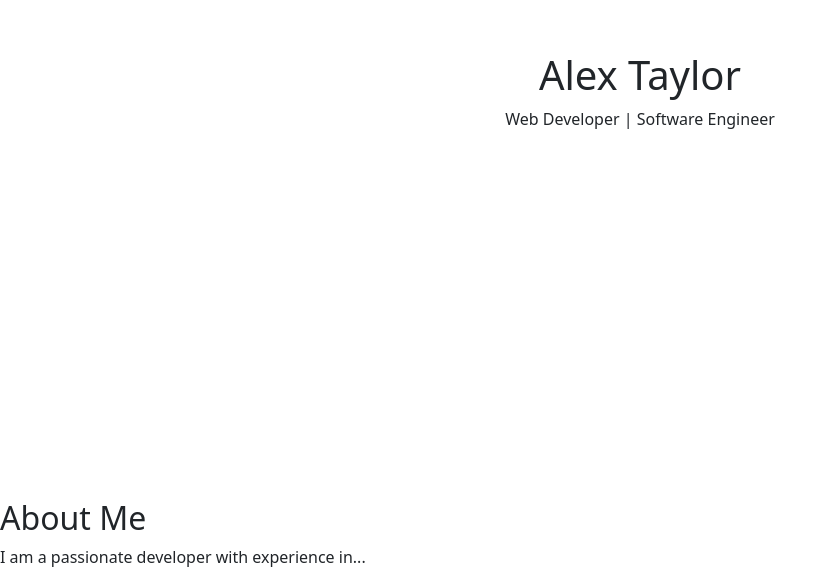
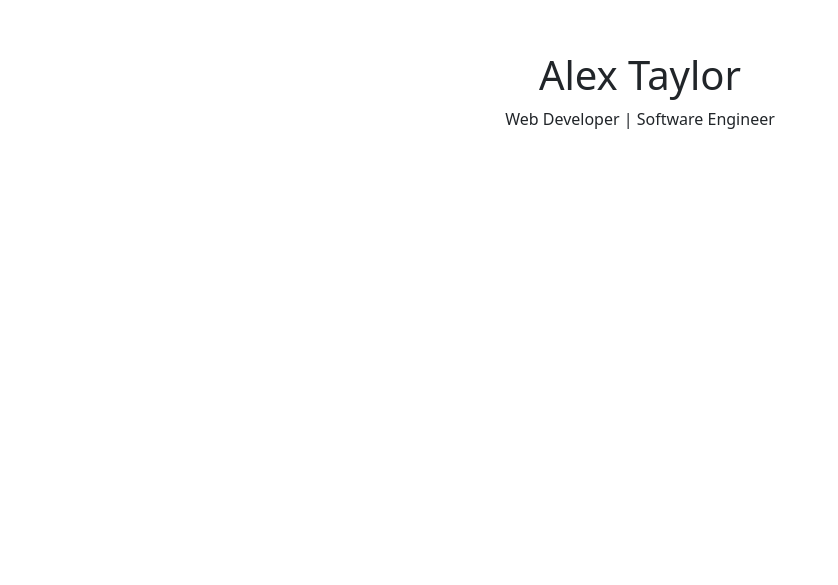
Before and after one commit to AlexETay7/MyPortfolio, a React (Vite) app: page / in a window 1280 px wide. Shown: the part 301-886 px from the top of the page, without its empty margins (0-838 px from the left). After the commit the page ends 800 px from the top, so only its background shows below. Built offline with nearby package versions, Linux system fonts and the light colour scheme.

Commit message:
centered text

```diff
--- a/src/App.tsx
+++ b/src/App.tsx
@@ -1,4 +1,3 @@
-import AboutMe from "./components/AboutMe";
 import "./styles/TitlePage.css";
 import TitlePage from "./components/TitlePage";
 
@@ -6,7 +5,6 @@ function App() {
   return (
     <div>
       <TitlePage />
-      <AboutMe />
     </div>
   );
 }
--- a/src/components/AboutMe.tsx
+++ /dev/null
@@ -1,11 +0,0 @@
-function AboutMe() {
-  return (
-    <section id="about" className="about-me">
-      {/* Your about me content goes here */}
-      <h2>About Me</h2>
-      <p>I am a passionate developer with experience in...</p>
-    </section>
-  );
-}
-
-export default AboutMe;
```
Also changed, not shown: src/components/MovingBackground.tsx (deleted, +0 -12 lines).
